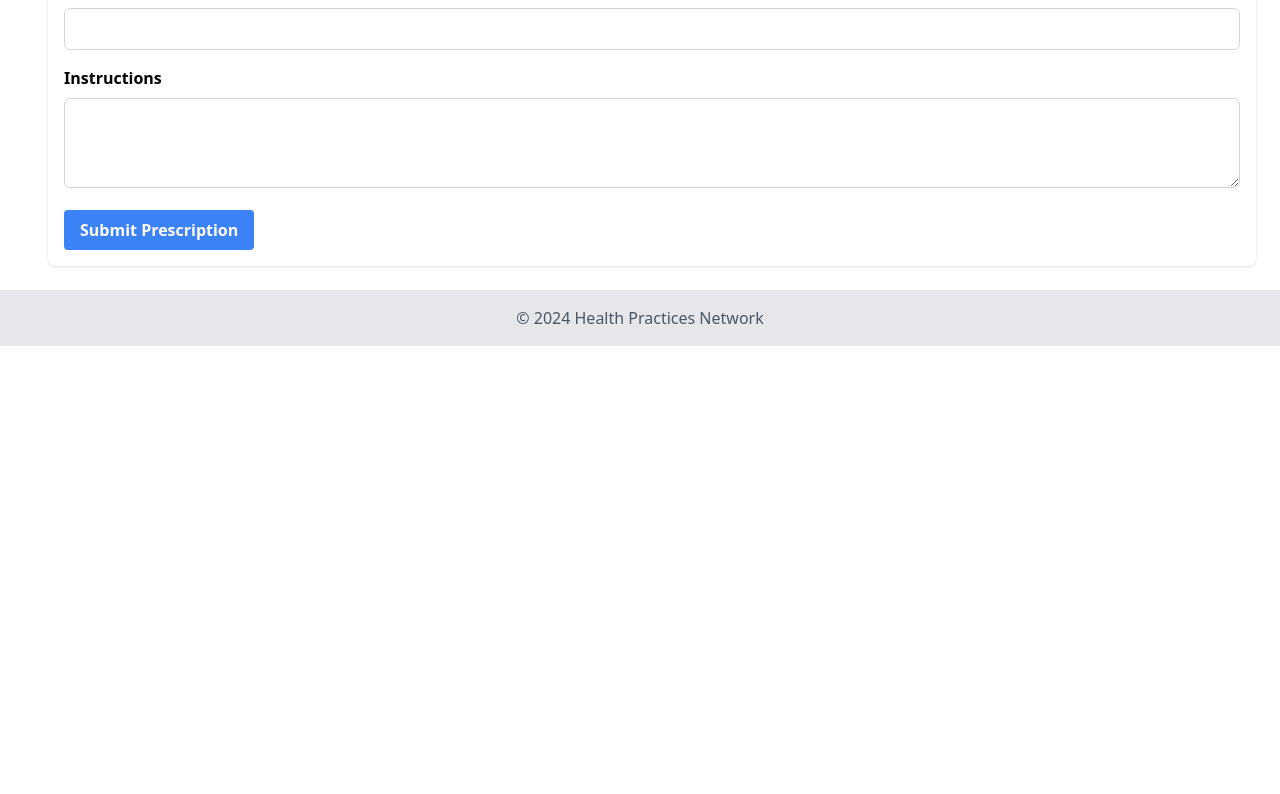
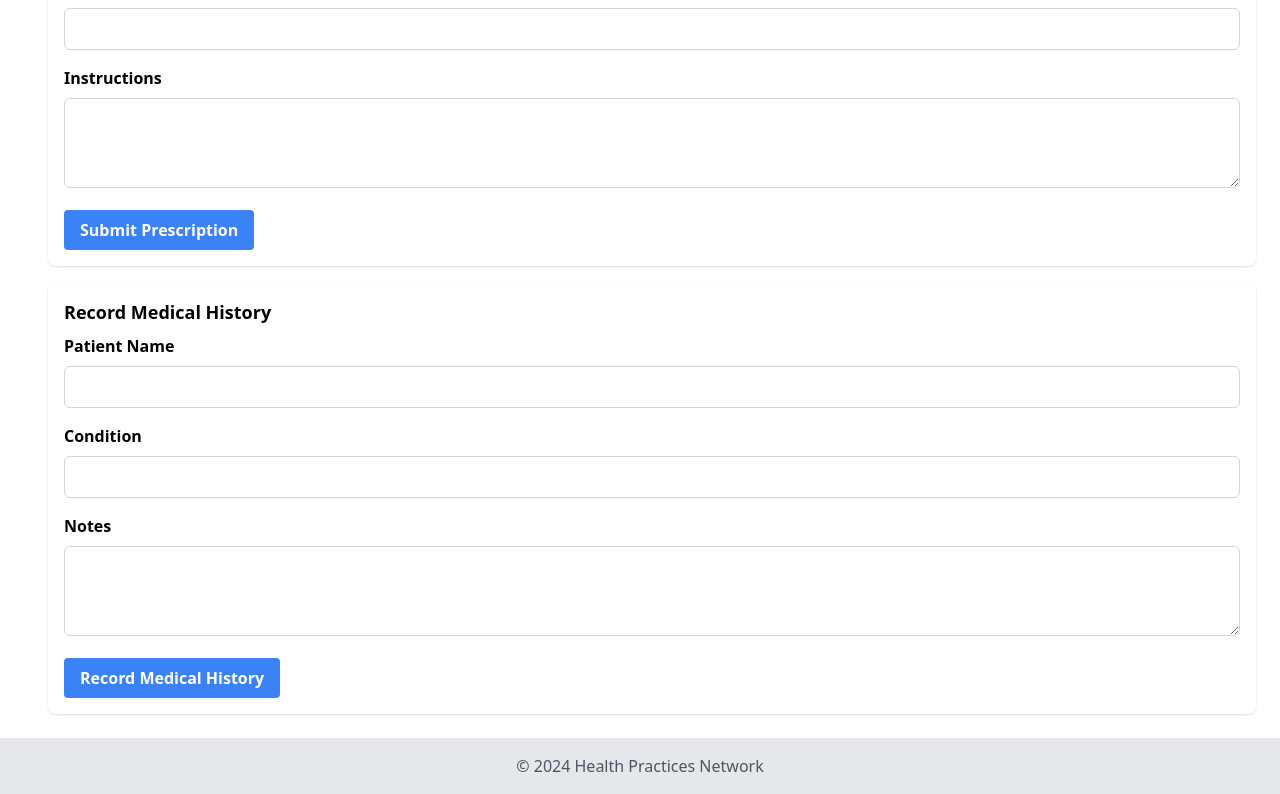
Before and after one commit to rithin69/HealthHub, a React (Create React App) app: page /doctordashboard in a window 1280 px wide. Shown: the part 838-1632 px from the top of the page. Before the commit the page ends 1184 px from the top, so only its background shows below. Built offline with nearby package versions, Linux system fonts and the light colour scheme; no server answers.

Commit message:
New prescription and medical history updates notifications

```diff
--- a/package.json
+++ b/package.json
@@ -18,6 +18,7 @@
     "react-redux": "^9.1.0",
     "react-router-dom": "^6.22.2",
     "react-scripts": "^5.0.1",
+    "react-toastify": "^10.0.5",
     "web-vitals": "^2.1.4"
   },
   "scripts": {
--- a/src/screens/Doctor.js
+++ b/src/screens/Doctor.js
@@ -26,6 +26,9 @@ import 'firebase/compat/auth';
 import 'firebase/compat/firestore';
 import { collection, getDocs, doc, updateDoc, addDoc, setDoc, getDoc, query, where } from 'firebase/firestore';
 import { firestore } from '../utils/Firebase';
+
+import { ToastContainer, toast } from 'react-toastify';
+import 'react-toastify/dist/ReactToastify.css';
 
 // Your Firebase configuration
 const firebaseConfig = {
@@ -57,6 +60,11 @@ firebase.initializeApp(firebaseConfig);
     medication: '',
     dosage: '',
     instructions: '',
+  });
+  const [medicalHistoryForm, setMedicalHistoryForm] = useState({
+    patientName: '',
+    condition: '',
+    notes: '',
   });
 
   useEffect(() => {
@@ -125,6 +133,8 @@ firebase.initializeApp(firebaseConfig);
       };
       await addDoc(collection(firestore, 'prescriptions'), prescriptionData);
       console.log('Prescription submitted successfully');
+      toast.success('Prescription details updated successfully!'); // Display success message
+
       // Reset the form after submission
       setPrescriptionForm({
         patientName: '',
@@ -135,6 +145,46 @@ firebase.initializeApp(firebaseConfig);
       });
     } catch (error) {
       console.error('Error submitting prescription:', error);
+      toast.error('Error updating prescription details.'); // Display error message
+    }
+  };
+
+  const handleMedicalHistoryFormChange = (e) => {
+    setMedicalHistoryForm({
+      ...medicalHistoryForm,
+      [e.target.name]: e.target.value,
+    });
+  };
+
+  const handleMedicalHistorySubmit = async (e) => {
+    e.preventDefault();
+    try {
+      const patientId = patients.find((patient) => patient.fullName === medicalHistoryForm.patientName)?.id;
+      if (patientId) {
+        const patientRef = doc(firestore, 'patients', patientId);
+        await updateDoc(patientRef, {
+          medicalHistory: firebase.firestore.FieldValue.arrayUnion({
+            condition: medicalHistoryForm.condition,
+            notes: medicalHistoryForm.notes,
+          }),
+        });
+        console.log('Medical history updated successfully');
+        toast.success('Medical history updated successfully!'); // Display success message
+        // Reset the form after submission
+
+        setMedicalHistoryForm({
+          patientName: '',
+          condition: '',
+          notes: '',
+        });
+      } else {
+        console.error('Patient not found');
+        toast.error('Patient not found.'); // Display error message
+
+      }
+    } catch (error) {
+      console.error('Error updating medical history:', error);
+      toast.error('Error updating medical history.'); // Display error message
     }
   };
 
@@ -144,6 +194,19 @@ firebase.initializeApp(firebaseConfig);
       <header className="bg-blue-500 text-white py-4 px-6">
         <h1 className="text-2xl font-bold">Doctor Dashboard</h1>
       </header>
+
+      <ToastContainer
+      position="top-right"
+      autoClose={3000}
+      hideProgressBar={false}
+      newestOnTop={false}
+      closeOnClick
+      rtl={false}
+      pauseOnFocusLoss
+      draggable
+      pauseOnHover
+    />
+
 
       {/* Main Content */}
       <main className="flex-grow p-6">
@@ -277,6 +340,61 @@ firebase.initializeApp(firebaseConfig);
               </button>
             </form>
           </div>
+
+          {/* Medical History Form */}
+          <div className="bg-white p-4 rounded-lg shadow mt-4">
+            <h3 className="text-lg font-bold mb-2">Record Medical History</h3>
+            <form onSubmit={handleMedicalHistorySubmit}>
+              <div className="mb-4">
+                <label htmlFor="patientName" className="block font-bold mb-2">
+                  Patient Name
+                </label>
+                <input
+                  type="text"
+                  id="patientName"
+                  name="patientName"
+                  value={medicalHistoryForm.patientName}
+                  onChange={handleMedicalHistoryFormChange}
+                  className="w-full px-3 py-2 border border-gray-300 rounded-md focus:outline-none focus:ring-2 focus:ring-blue-500"
+                  required
+                />
+              </div>
+              <div className="mb-4">
+                <label htmlFor="condition" className="block font-bold mb-2">
+                  Condition
+                </label>
+                <input
+                  type="text"
+                  id="condition"
+                  name="condition"
+                  value={medicalHistoryForm.condition}
+                  onChange={handleMedicalHistoryFormChange}
+                  className="w-full px-3 py-2 border border-gray-300 rounded-md focus:outline-none focus:ring-2 focus:ring-blue-500"
+                  required
+                />
+              </div>
+              <div className="mb-4">
+                <label htmlFor="notes" className="block font-bold mb-2">
+                  Notes
+                </label>
+                <textarea
+                  id="notes"
+                  name="notes"
+                  value={medicalHistoryForm.notes}
+                  onChange={handleMedicalHistoryFormChange}
+                  className="w-full px-3 py-2 border border-gray-300 rounded-md focus:outline-none focus:ring-2 focus:ring-blue-500"
+                  rows="3"
+                  required
+                ></textarea>
+              </div>
+              <button
+                type="submit"
+                className="bg-blue-500 hover:bg-blue-700 text-white font-bold py-2 px-4 rounded"
+              >
+                Record Medical History
+              </button>
+            </form>
+          </div>
         </div>
       </main>
 
@@ -286,6 +404,10 @@ firebase.initializeApp(firebaseConfig);
       </footer>
     </div>
   );
+
+
+
+
 }
 
 export default DoctorDashboard;
```
Also changed, not shown: 1 other file (tests, documents, lock files or other folders). Lines whose indentation alone changed are shown as unchanged.
